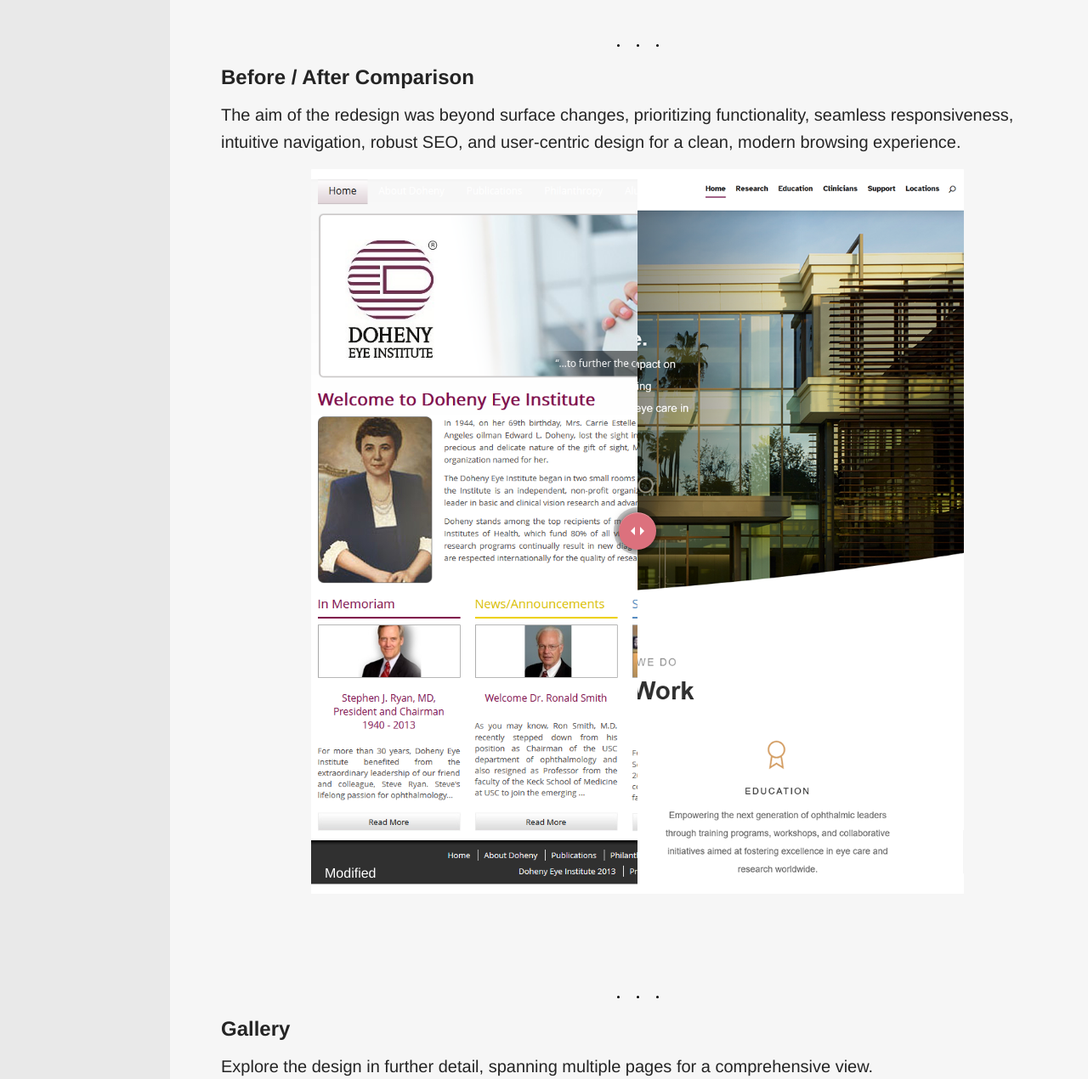
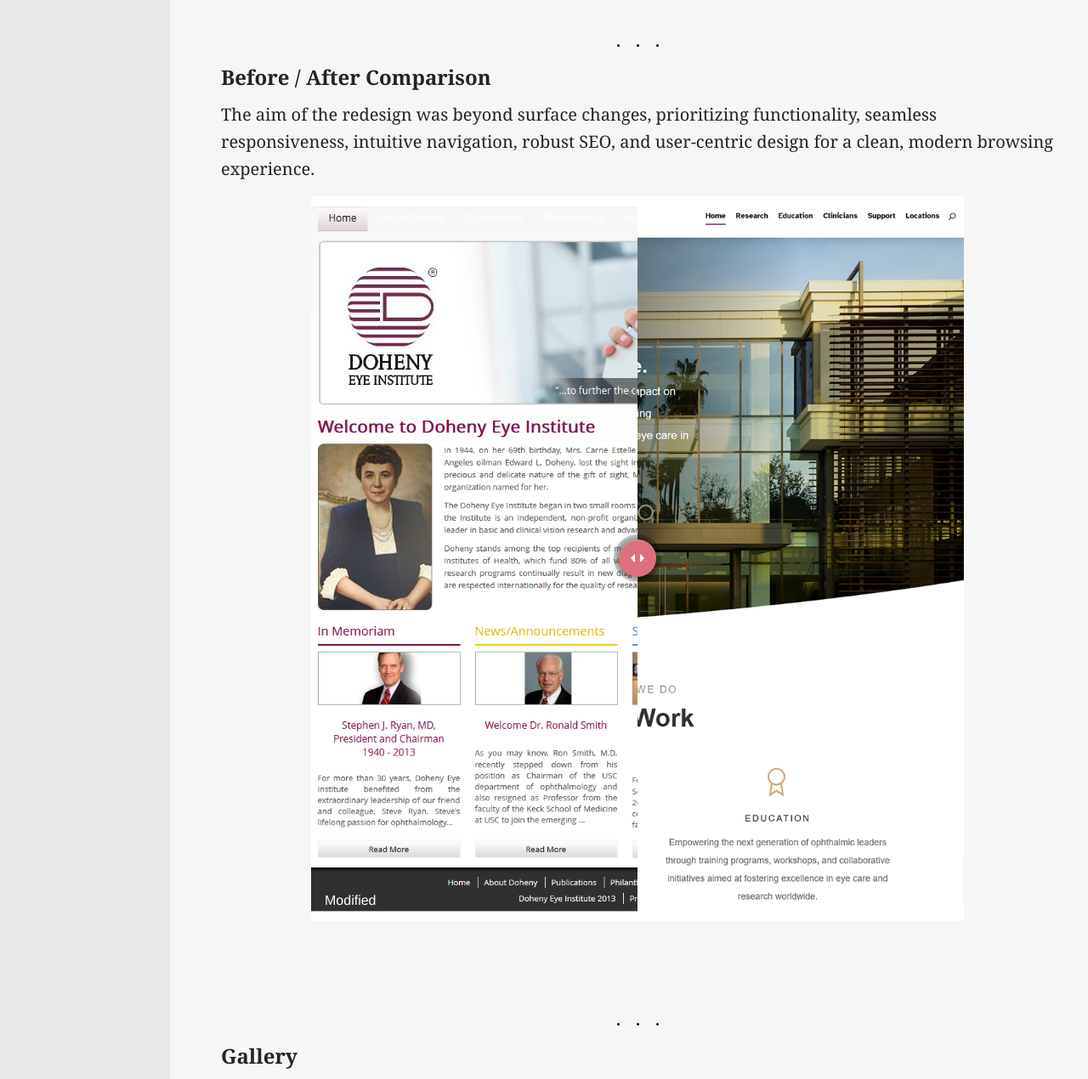
Before and after one commit to mteufenkjian/portfolio, a plain HTML site: page index.html in a window 1280 px wide. Shown: the part 145-1415 px from the top of the page at 85% size. Drawn offline with nearby package versions, Linux system fonts and the light colour scheme.

Commit message:
Update index.html

```diff
--- a/index.html
+++ b/index.html
@@ -133,8 +133,8 @@
   Website Redesign of Doheny.org
 </div>
 	<div class="ab ca pk pl pm pn" role="separator"><span class="po bx bl pp pq pr"></span><span class="po bx bl pp pq pr"></span><span class="po bx bl pp pq"></span></div>
-<span style="font-size:24px;font-weight:600;color:rgb(36, 36, 36);font-family: source-serif-pro, Georgia, Cambria, "Times New Roman", Times, serif;">Before / After Comparison</span><br/><br/>
-	<span style="font-size:20px;text-align:left;line-height:32px;color:rgb(36, 36, 36)!important;font-family: source-serif-pro, Georgia, Cambria, "Times New Roman", Times, serif;">The aim of the redesign was beyond surface changes, prioritizing functionality, seamless responsiveness, intuitive navigation, robust SEO, and user-centric design for a clean, modern browsing experience.</span><br/><br/>
+<span style="font-size:24px;font-weight:600;color:rgb(36, 36, 36);font-family: source-serif-pro, Georgia, Cambria, Times New Roman, Times, serif;">Before / After Comparison</span><br/><br/>
+	<span style="font-size:20px;text-align:left;line-height:32px;color:rgb(36, 36, 36)!important;font-family: source-serif-pro, Georgia, Cambria, Times New Roman, Times, serif;">The aim of the redesign was beyond surface changes, prioritizing functionality, seamless responsiveness, intuitive navigation, robust SEO, and user-centric design for a clean, modern browsing experience.</span><br/><br/>
 <figure class="cd-image-container">
 		<img src="HA.png" alt="Original Image">
 		<span class="cd-image-label" data-type="original">Original</span>
@@ -148,8 +148,8 @@
 	</figure><!-- cd-image-container -->
 <br/><br/><br/><br/>
 		<div class="ab ca pk pl pm pn" role="separator"><span class="po bx bl pp pq pr"></span><span class="po bx bl pp pq pr"></span><span class="po bx bl pp pq"></span></div>
-<span style="font-size:24px;font-weight:600;color:rgb(36, 36, 36);font-family: source-serif-pro, Georgia, Cambria, "Times New Roman", Times, serif;">Gallery</span><br/><br/>
-	<span style="font-size:20px;text-align:left;line-height:32px;color:rgb(36, 36, 36)!important;font-family: source-serif-pro, Georgia, Cambria, "Times New Roman", Times, serif;">Explore the design in further detail, spanning multiple pages for a comprehensive view.</span><br/>
+<span style="font-size:24px;font-weight:600;color:rgb(36, 36, 36);font-family: source-serif-pro, Georgia, Cambria, Times New Roman, Times, serif;">Gallery</span><br/><br/>
+	<span style="font-size:20px;text-align:left;line-height:32px;color:rgb(36, 36, 36)!important;font-family: source-serif-pro, Georgia, Cambria, Times New Roman, Times, serif;">Explore the design in further detail, spanning multiple pages for a comprehensive view.</span><br/>
 <div class="gallery-container">
   <div class="thumbnails">
     <img src="https://raw.githubusercontent.com/mteufenkjian/portfolio/main/Thumb1.png" onclick="changeImage('https://raw.githubusercontent.com/mteufenkjian/portfolio/main/Home.png')" alt="Home">
```
